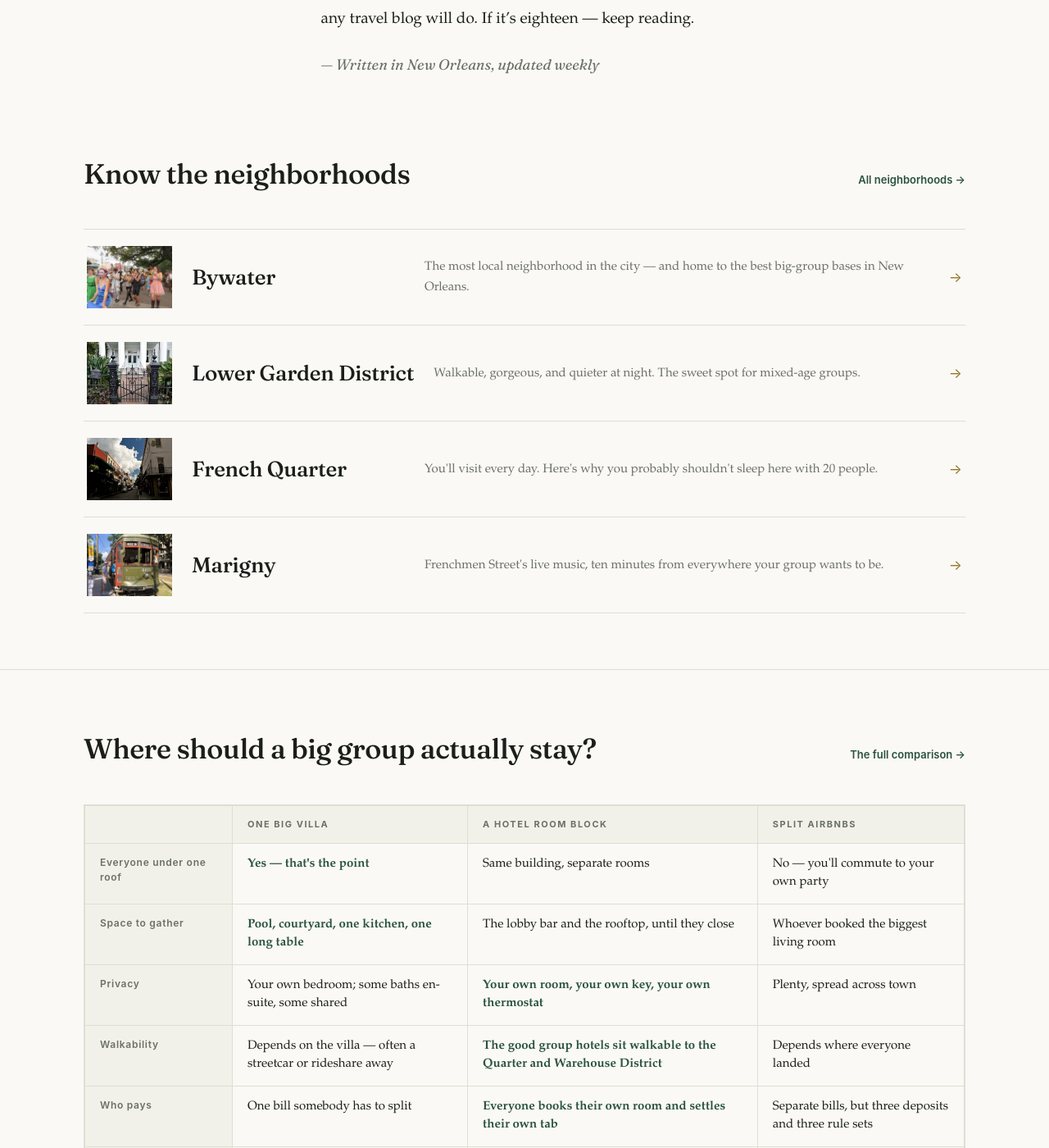
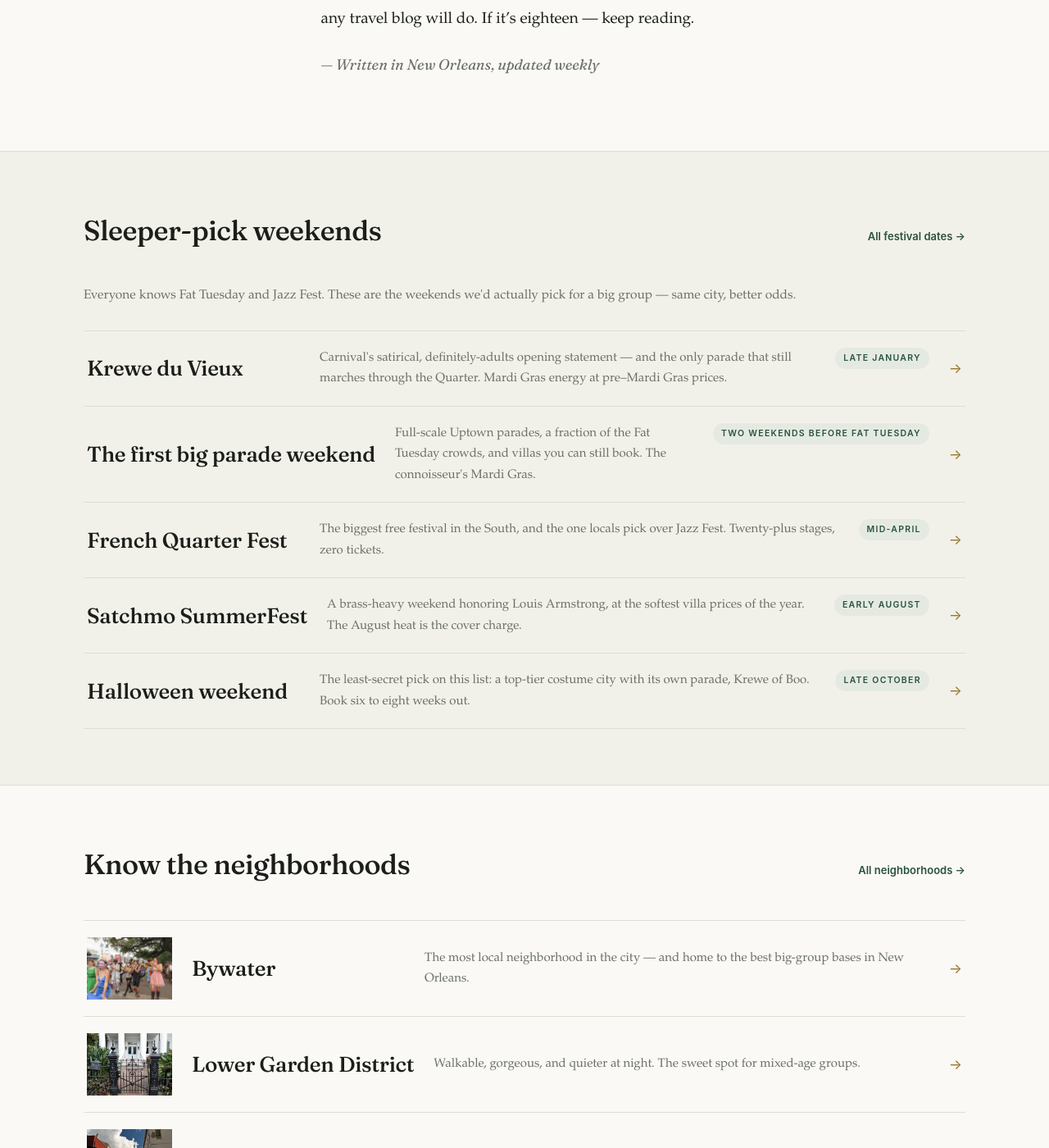
Before and after one commit to sjworth-dev/nola-group-travel, a Jekyll site: the page built from index.md, in a window 1280 px wide and 1400 px high, scrolled down 2498 px. Shown: the whole window at 82% size. Built offline with Jekyll 4.4.1, drawn with Linux system fonts in a browser that asks for light colours.

Commit message:
content: sleeper-pick weekends section on the homepage
Krewe du Vieux, first big parade weekend, French Quarter Fest, Satchmo
SummerFest, Halloween weekend — each linked to its closest guide; ROADMAP
backlog gains dedicated Krewe du Vieux and Satchmo guide items

Co-Authored-By: Claude Fable 5 <noreply@anthropic.com>

```diff
--- a/_layouts/home.html
+++ b/_layouts/home.html
@@ -81,7 +81,22 @@ layout: default
   </div>
 </section>
 
-<section class="block" style="padding-top:0">
+<section class="block fresh">
+  <div class="container">
+    <div class="section-head">
+      <h2>Sleeper-pick weekends</h2>
+      <a class="more" href="{{ '/events/' | relative_url }}">All festival dates →</a>
+    </div>
+    <p class="section-subtitle" style="margin-bottom:28px">Everyone knows Fat Tuesday and Jazz Fest. These are the weekends we'd actually pick for a big group — same city, better odds.</p>
+    <a class="hood-row" href="{{ '/guides/mardi-gras-group-guide/' | relative_url }}"><h3>Krewe du Vieux</h3><p>Carnival's satirical, definitely-adults opening statement — and the only parade that still marches through the Quarter. Mardi Gras energy at pre–Mardi Gras prices.</p><span class="chipdate">Late January</span><span class="arrow">→</span></a>
+    <a class="hood-row" href="{{ '/guides/nola-group-carnival-season-parade-calendar/' | relative_url }}"><h3>The first big parade weekend</h3><p>Full-scale Uptown parades, a fraction of the Fat Tuesday crowds, and villas you can still book. The connoisseur's Mardi Gras.</p><span class="chipdate">Two weekends before Fat Tuesday</span><span class="arrow">→</span></a>
+    <a class="hood-row" href="{{ '/guides/french-quarter-fest/' | relative_url }}"><h3>French Quarter Fest</h3><p>The biggest free festival in the South, and the one locals pick over Jazz Fest. Twenty-plus stages, zero tickets.</p><span class="chipdate">Mid-April</span><span class="arrow">→</span></a>
+    <a class="hood-row" href="{{ '/guides/festival-season-calendar/' | relative_url }}"><h3>Satchmo SummerFest</h3><p>A brass-heavy weekend honoring Louis Armstrong, at the softest villa prices of the year. The August heat is the cover charge.</p><span class="chipdate">Early August</span><span class="arrow">→</span></a>
+    <a class="hood-row" href="{{ '/guides/halloween-guide/' | relative_url }}"><h3>Halloween weekend</h3><p>The least-secret pick on this list: a top-tier costume city with its own parade, Krewe of Boo. Book six to eight weeks out.</p><span class="chipdate">Late October</span><span class="arrow">→</span></a>
+  </div>
+</section>
+
+<section class="block">
   <div class="container">
     <div class="section-head">
       <h2>Know the neighborhoods</h2>
```
Also changed, not shown: ROADMAP.md (+2 -0 lines).
